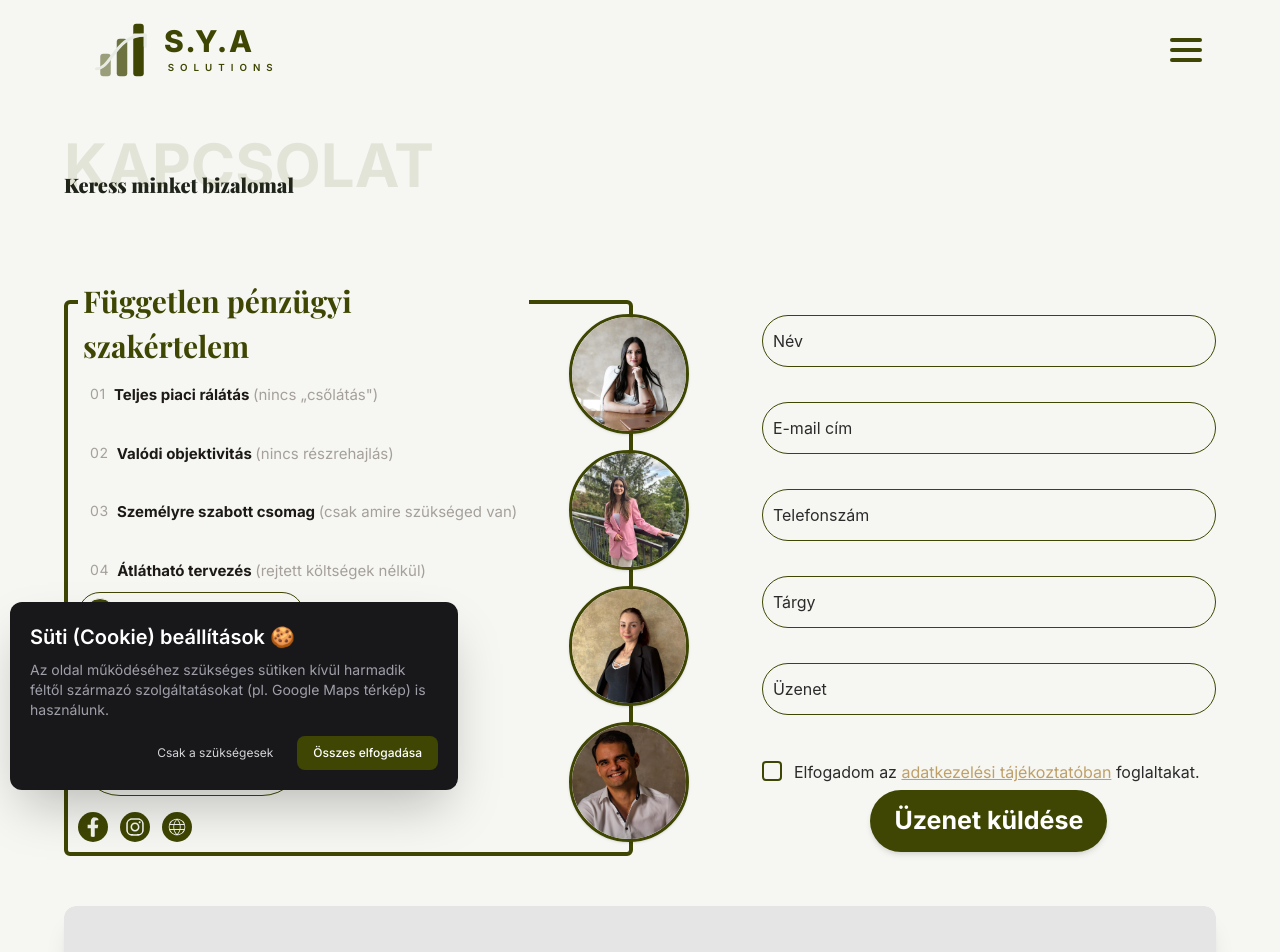
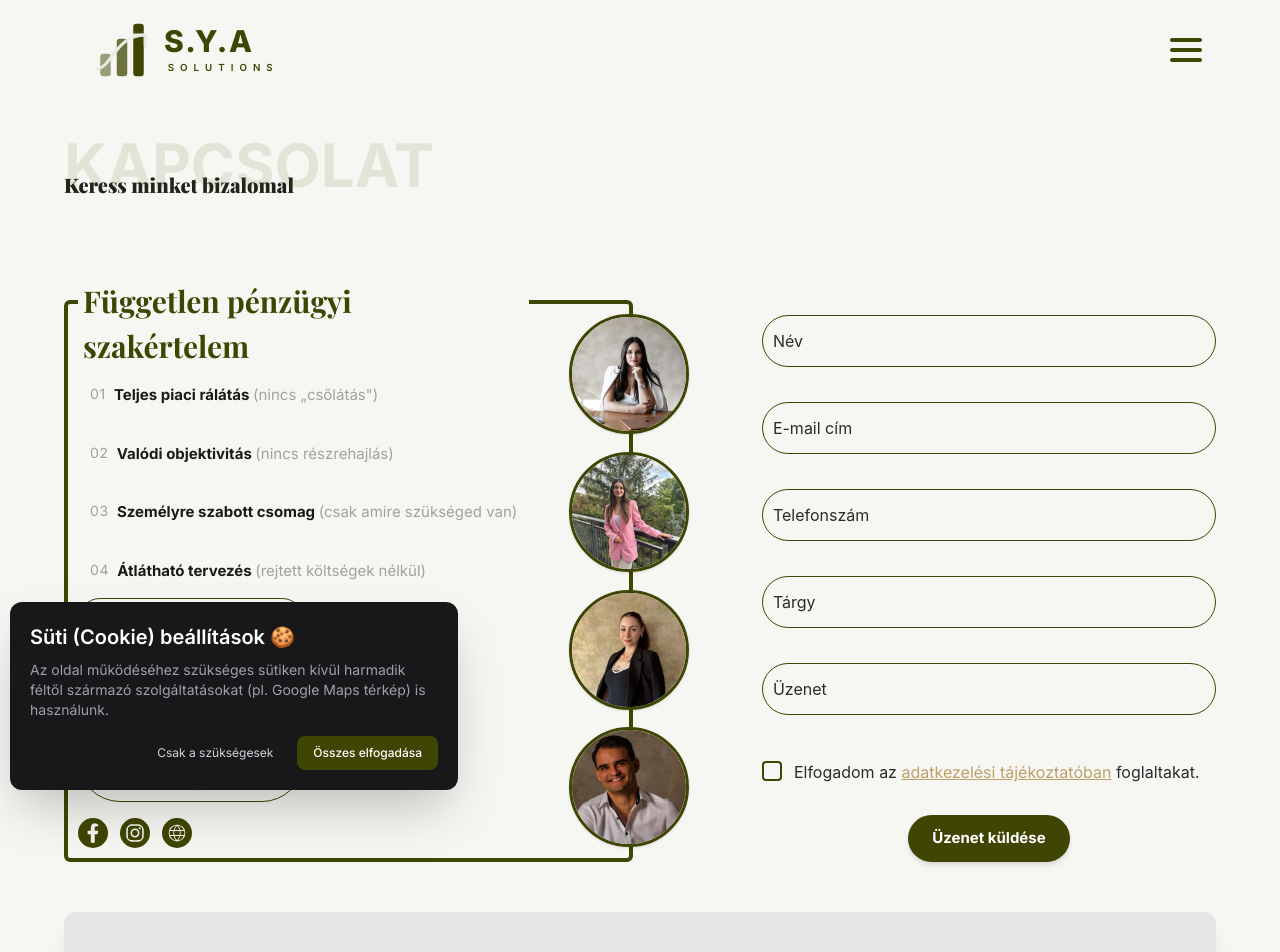
Before and after one commit to Quruzslo/sya-solutions, a Next.js app: page /kapcsolat in a window 1280 px wide. Shown: the top 952 px of the page. Built offline with nearby package versions, Linux system fonts and the light colour scheme; no server answers; a web font is replaced by a local one.

Commit message:
submit button

```diff
--- a/components/contactForm/contactForm.jsx
+++ b/components/contactForm/contactForm.jsx
@@ -218,7 +218,7 @@ export default function ContactForm() {
         <button
           type="submit"
           disabled={loading}
-          className=" px-6 py-3 bg-zold mx-auto text-white font-bold rounded-full shadow-md hover:opacity-70 transition-opacity w-fit cursor-pointer disabled:opacity-50"
+          className=" px-6 py-3 mt-[25px] !text-[15px] bg-zold mx-auto text-white font-bold rounded-full shadow-md hover:opacity-70 transition-opacity w-fit cursor-pointer disabled:opacity-50"
         >
           {loading ? "Ellenőrzés és küldés..." : "Üzenet küldése"}
         </button>
```
